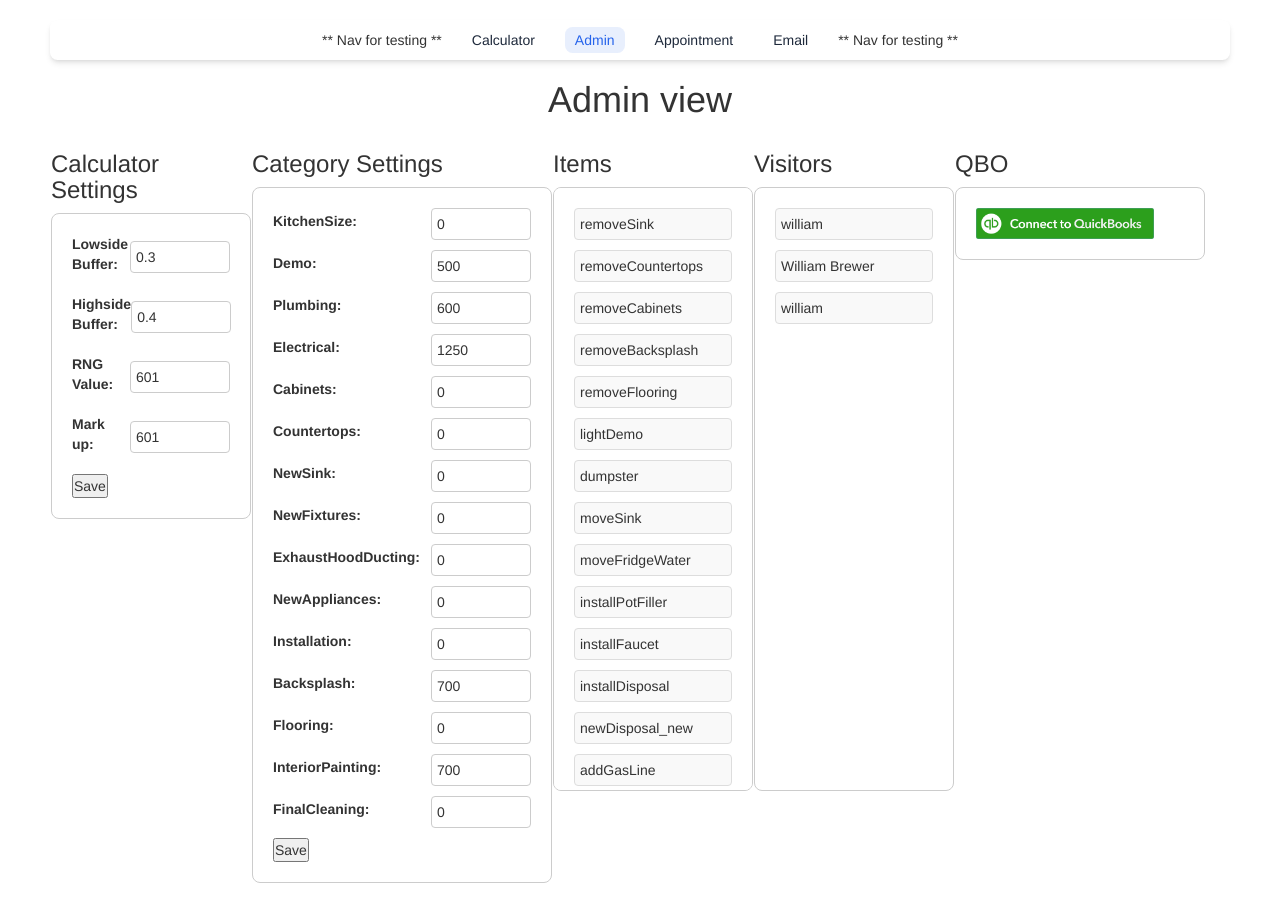
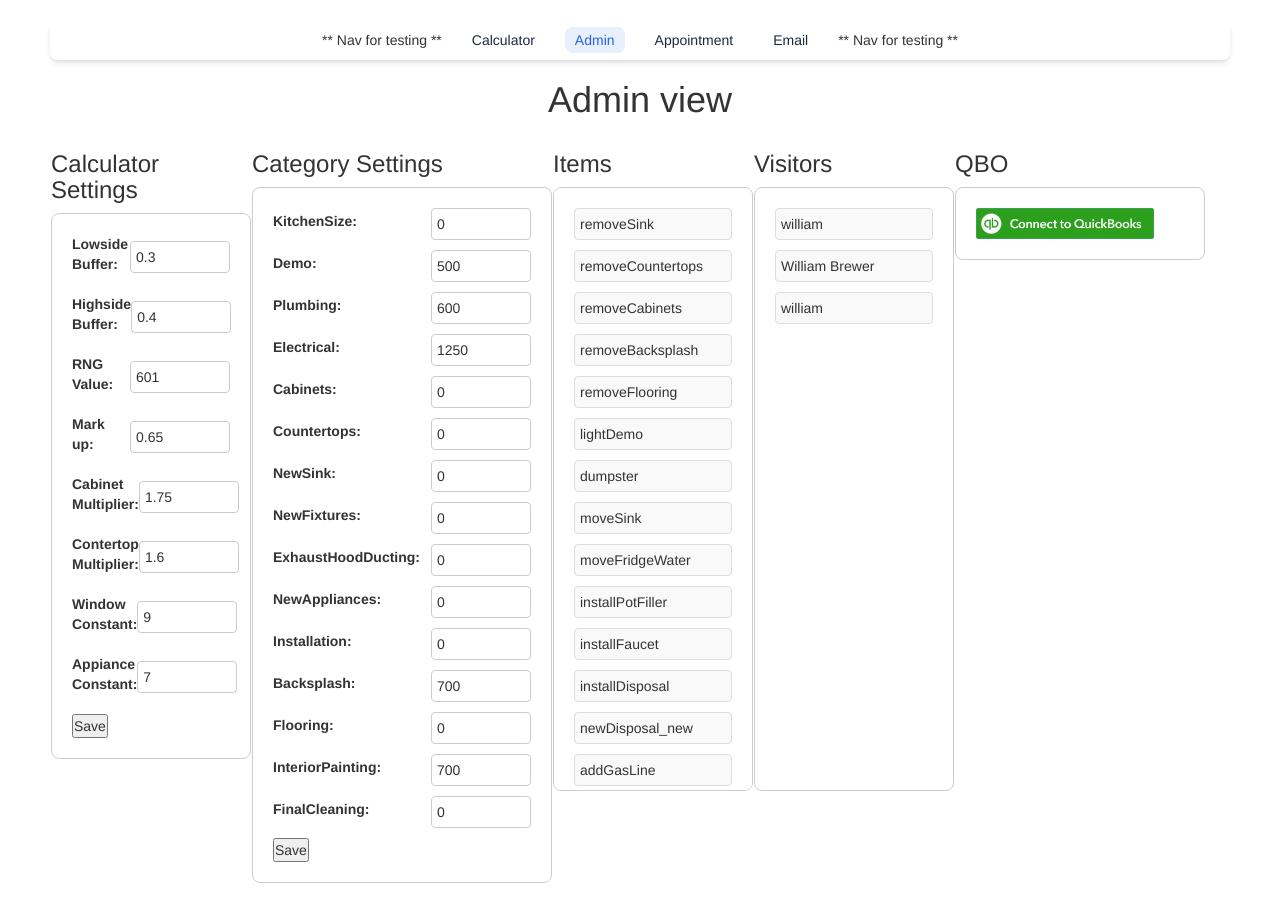
Before and after one commit to smallbusinesssupportservices/kitchen-calculator, a Vue app: page /admin in a window 1280 px wide. Built offline with nearby package versions, Linux system fonts and the light colour scheme.

Commit message:
updated calculator settings

```diff
--- a/src/components/adminView/calculator/CalculatorSettings.vue
+++ b/src/components/adminView/calculator/CalculatorSettings.vue
@@ -35,7 +35,25 @@ const saveToServer = async () => {
     </div>
     <div class="input-group">
       <label for="rng">Mark up:</label>
-      <input type="number" id="markUp" v-model="settings.rng" />
+      <input type="number" id="markUp" v-model="settings.markUp" />
+    </div>
+
+    <div class="input-group">
+      <label for="rng">Cabinet Multiplier:</label>
+      <input type="number" id="cabinetMultiplier" v-model="settings.cabinet_multiplier" />
+    </div>
+    <div class="input-group">
+      <label for="rng">Contertop Multiplier:</label>
+      <input type="number" id="countertopMultiplier" v-model="settings.countertop_multiplier" />
+    </div>
+    <div class="input-group">
+      <label for="rng">Window Constant:</label>
+      <input type="number" id="windowConstant" v-model="settings.window_constant" />
+    </div>
+
+    <div class="input-group">
+      <label for="rng">Appiance Constant:</label>
+      <input type="number" id="applianceConstant" v-model="settings.appliance_constant" />
     </div>
     <button @click="saveToServer">Save</button>
   </div>
--- a/src/components/adminView/calculator/calculatorSettings.json
+++ b/src/components/adminView/calculator/calculatorSettings.json
@@ -1,5 +1,10 @@
 {
   "lowBuffer": 0.3,
   "highBuffer": 0.4,
-  "rng": 601
+  "rng": 601,
+  "markUp": 0.65,
+  "cabinet_multiplier" : 1.75,
+  "countertop_multiplier": 1.6,
+  "window_constant": 9,
+  "appliance_constant": 7
 }
```
Also changed, not shown: src/server/formHandler.js (+5 -4 lines).
